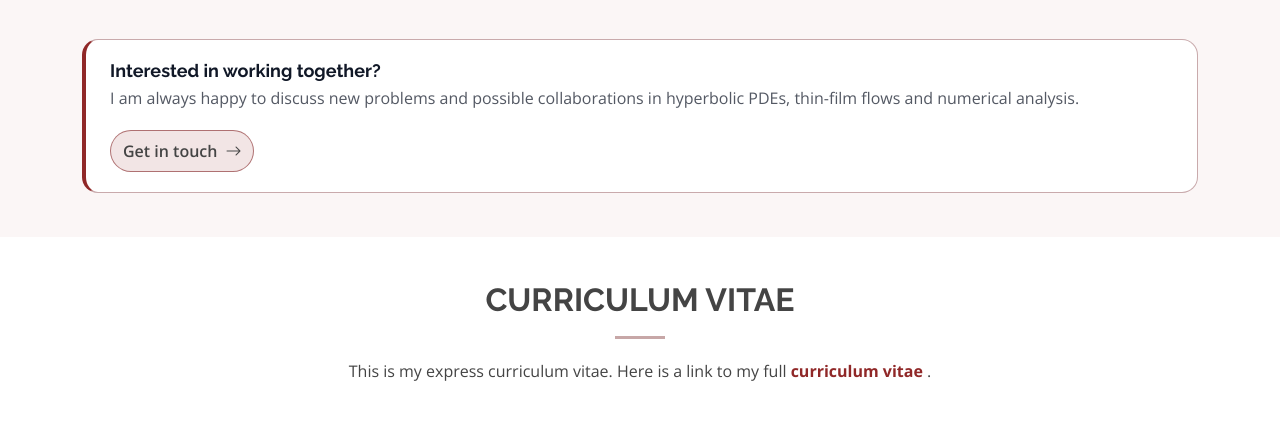
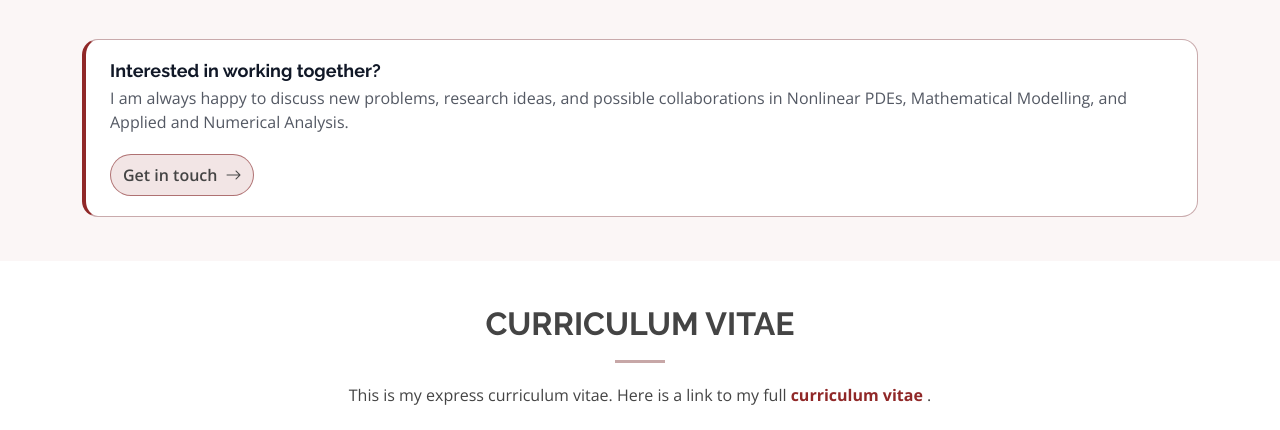
Before and after one commit to rab1995/Rahul_Barthwal, a plain HTML site: page index.html in a window 1280 px wide. Shown: the part 4597-5027 px from the top of the page. Drawn offline with nearby package versions, Linux system fonts and the light colour scheme; a script that the page names is missing.

Commit message:
Update index.html

```diff
--- a/index.html
+++ b/index.html
@@ -351,7 +351,7 @@ A key pillar of my research is designing high-order, structure-preserving numeri
         <div class="collab-cta">
           <div>
             <h4>Interested in working together?</h4>
-            <p>I am always happy to discuss new problems and possible collaborations in hyperbolic PDEs, thin-film flows and numerical analysis.</p>
+            <p>I am always happy to discuss new problems, research ideas, and possible collaborations in Nonlinear PDEs, Mathematical Modelling, and Applied and Numerical Analysis.</p>
           </div>
           <a href="#contact" class="btn-soft btn-accent scrollto">Get in touch <i class="bi bi-arrow-right"></i></a>
         </div>
```
